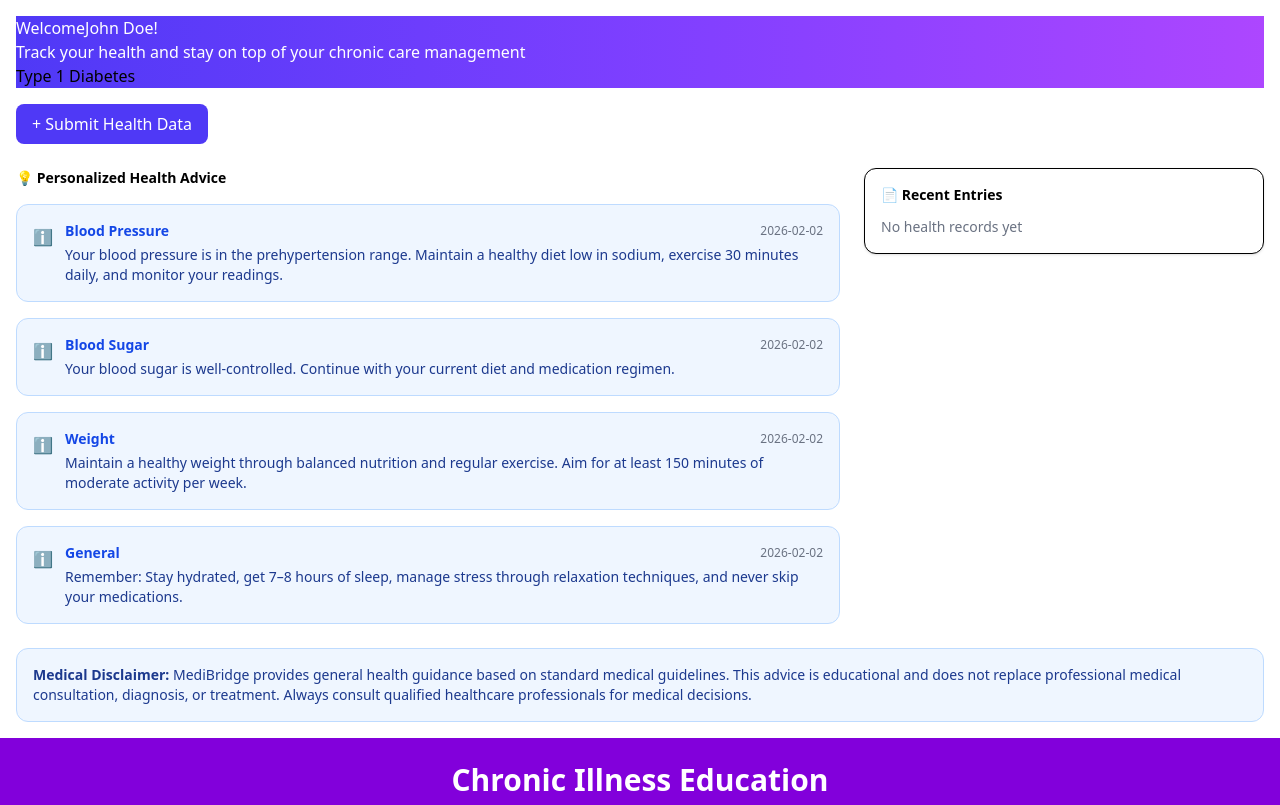
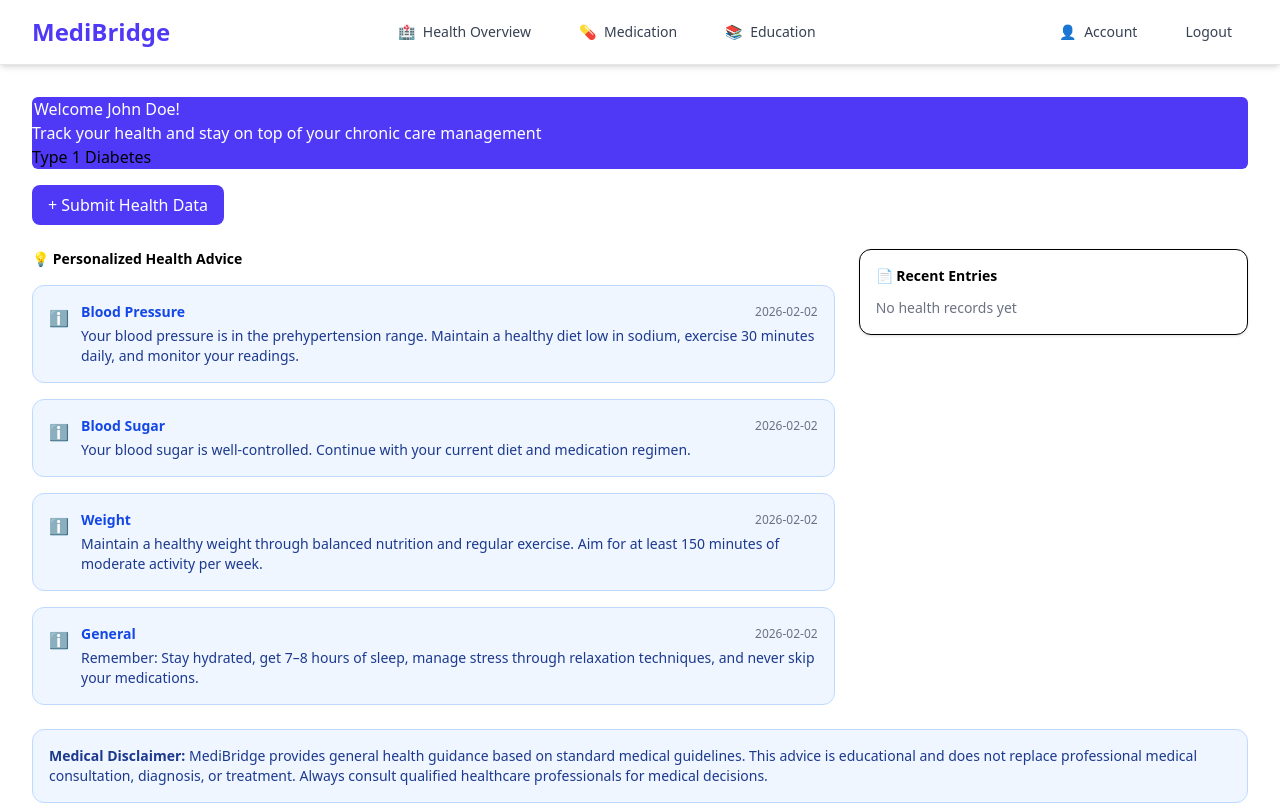
Before and after one commit to ADxStone/MediBridge2.0, a React (Vite) app: page /patient in a window 1280 px wide. Shown: the top 805 px of the page. Built offline with nearby package versions, Linux system fonts and the light colour scheme.

Commit message:
Changed the colors in advicelist, welcomebanner, educationPage Modified the navbar( initially not working but displaying) Navbar dynamically shows each and every page Changes to PatientDashboard and Navbar

```diff
--- a/src/Education/Advicelist.jsx
+++ b/src/Education/Advicelist.jsx
@@ -24,7 +24,7 @@ const Advicelist = () => {
             onClick={() => setCategory(cat)}
             className={`px-4 py-2 rounded ${
               category === cat
-                ? "bg-purple-700 text-white"
+                ? "bg-indigo-600 text-white"
                 : "bg-gray-200 text-gray-800"
             }`}
           >
--- a/src/HealthOverview/Welcomebanner.jsx
+++ b/src/HealthOverview/Welcomebanner.jsx
@@ -1,13 +1,13 @@
 const WelcomeBanner = ({user}) => {
     return (
-        <div class="bg-linear-to-r/hsl from-indigo-600 to-purple-500"
+        <div class="bg-linear-to-r/hsl bg-indigo-600 rounded-md"
 
         >
-            <h2 className= "text-white"
+            <h2 className= "text-white mx-0.5"
             white
             >
-                Welcome{user ? user.name : 'User'}!
-                </h2>
+            Welcome   {user ? user.name : 'User'}!
+            </h2>
 
             <p className="text-white"
             white
--- a/src/Mainpage/Navbar.jsx
+++ b/src/Mainpage/Navbar.jsx
@@ -1,86 +1,76 @@
+import React from "react";
+import { useNavigate } from "react-router-dom";
 
-import React from 'react';
-import { NavLink, useNavigate } from 'react-router-dom';
+const Navbar = ({ setActivePage }) => {
+  const navigate = useNavigate();
 
-const Navbar = () => {
-  const navigate = useNavigate();
-  const isAuthenticated = true;
+  const isAuthenticated = true; // You can replace with real auth check
 
   const navItems = [
-    { path: '/health-overview', label: 'Health Overview', icon: '🏥' },
-    { path: '/medication', label: 'Medication', icon: '💊' },
-    { path: '/education', label: 'Education', icon: '📚' },
+    { id: "health-overview", label: "Health Overview", icon: "🏥" },
+    { id: "medication", label: "Medication", icon: "💊" },
+    { id: "education", label: "Education", icon: "📚" },
   ];
 
+  // Logout handler
   const handleLogout = () => {
-    // Handle logout logic here
-    console.log('Logging out...');
-    navigate('/login');
+    // Clear authentication state here if needed
+    console.log("Logging out...");
+    navigate("/login");
   };
 
   return (
     <nav className="bg-white shadow-md border-b border-gray-200">
       <div className="max-w-7xl mx-auto px-4 sm:px-6 lg:px-8">
         <div className="flex justify-between h-16">
-          {/* Left side - Logo */}
+          {/* Logo */}
           <div className="flex items-center">
-            <div className="shrink-0 flex items-center">
-              <h1 className="text-2xl font-bold text-blue-600 cursor-pointer" onClick={() => navigate('/')}>
-                MediBridge
-              </h1>
-            </div>
+            <h1
+              className="text-2xl font-bold text-indigo-600 cursor-pointer"
+              onClick={() => setActivePage("health-overview")}
+            >
+              MediBridge
+            </h1>
           </div>
 
-
+          {/* Dashboard tabs */}
           {isAuthenticated && (
             <div className="hidden md:flex items-center space-x-4">
               {navItems.map((item) => (
-                <NavLink
-                  key={item.path}
-                  to={item.path}
-                  className={({ isActive }) =>
-                    `px-4 py-2 rounded-md text-sm font-medium transition-colors duration-200 flex items-center space-x-2 ${
-                      isActive
-                        ? 'bg-blue-100 text-blue-700'
-                        : 'text-gray-700 hover:bg-gray-100 hover:text-gray-900'
-                    }`
-                  }
+                <button
+                  key={item.id}
+                  onClick={() => setActivePage(item.id)}
+                  className="px-4 py-2 rounded-md text-sm font-medium text-gray-700 hover:bg-gray-100 hover:text-gray-900 flex items-center space-x-2"
                 >
                   <span>{item.icon}</span>
                   <span>{item.label}</span>
-                </NavLink>
+                </button>
               ))}
             </div>
           )}
 
-
+          {/* Account & Logout */}
           <div className="flex items-center space-x-4">
             {isAuthenticated ? (
               <>
-                <NavLink
-                  to="/account"
-                  className={({ isActive }) =>
-                    `px-4 py-2 rounded-md text-sm font-medium transition-colors duration-200 flex items-center space-x-2 ${
-                      isActive
-                        ? 'bg-blue-100 text-blue-700'
-                        : 'text-gray-700 hover:bg-gray-100 hover:text-gray-900'
-                    }`
-                  }
+                <button
+                  onClick={() => setActivePage("account")}
+                  className="px-4 py-2 rounded-md text-sm font-medium text-gray-700 hover:bg-gray-100 hover:text-gray-900 flex items-center space-x-2"
                 >
                   <span>👤</span>
                   <span>Account</span>
-                </NavLink>
+                </button>
                 <button
                   onClick={handleLogout}
-                  className="px-4 py-2 rounded-md text-sm font-medium text-gray-700 hover:bg-gray-100 hover:text-gray-900 transition-colors duration-200"
+                  className="px-4 py-2 rounded-md text-sm font-medium text-gray-700 hover:bg-gray-100 hover:text-gray-900"
                 >
                   Logout
                 </button>
               </>
             ) : (
               <button
-                onClick={() => navigate('/login')}
-                className="px-4 py-2 rounded-md text-sm font-medium text-white bg-blue-600 hover:bg-blue-700 transition-colors duration-200"
+                onClick={() => navigate("/login")}
+                className="px-4 py-2 rounded-md text-sm font-medium text-white bg-blue-600 hover:bg-blue-700"
               >
                 Login
               </button>
--- a/src/Pages/EducationPage.jsx
+++ b/src/Pages/EducationPage.jsx
@@ -4,7 +4,7 @@ import Advicelist from "../Education/Advicelist";
 const EducationPage = () => {
   return (
     <div className="min-h-screen bg-gray-100">
-      <header className="bg-purple-700 text-white p-6 text-center">
+      <header className="bg-indigo-600 text-white p-6 text-center">
         <h1 className="text-3xl font-bold">Chronic Illness Education</h1>
         <p className="mt-2">
           Learn how to manage chronic conditions effectively with daily tips and guidance
--- a/src/Pages/PatientsDashboard.jsx
+++ b/src/Pages/PatientsDashboard.jsx
@@ -1,14 +1,40 @@
-import React from "react";
-import Education from "./EducationPage"
-import HealthOverview from "./HealthOverviewPage"
-import Medication from "./MedicationPage"
-const PatientDashboard = () => {
+import React, { useState } from "react";
+import Navbar from "../Mainpage/Navbar";
+import HealthOverview from "./HealthOverviewPage";
+import Education from "./EducationPage";
+import Medication from "./MedicationPage";
+import Account from "./AccountPage"; // <-- New Account page
+
+const PatientsDashboard = () => {
+  // Track which page/tab is active
+  const [activePage, setActivePage] = useState("health-overview");
+
+  // Function to render the correct component
+  const renderPage = () => {
+    switch (activePage) {
+      case "health-overview":
+        return <HealthOverview />;
+      case "medication":
+        return <Medication />;
+      case "education":
+        return <Education />;
+      case "account":
+        return <Account />;
+      default:
+        return <HealthOverview />;
+    }
+  };
+
   return (
-<div>
-  <HealthOverview/>
-  <Education/>
-  <Medication/>
-</div>
-  )
-}
-export default PatientDashboard
+    <div>
+     <Navbar
+        setActivePage={setActivePage}
+      />
+      <div className="p-4">
+        {renderPage()}
+      </div>
+    </div>
+  );
+};
+
+export default PatientsDashboard;
```
